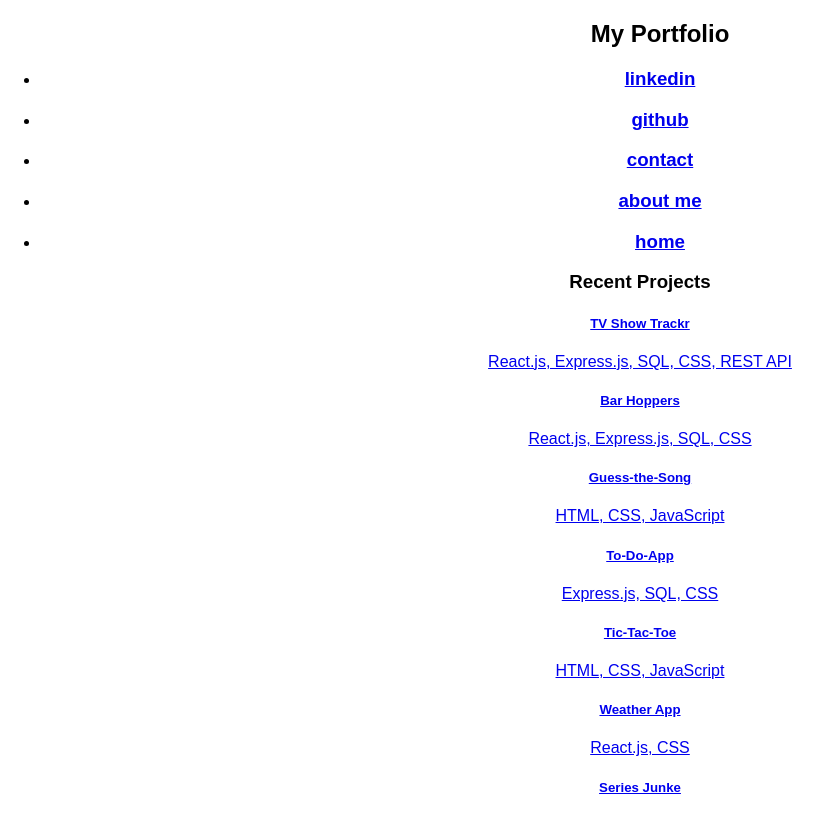
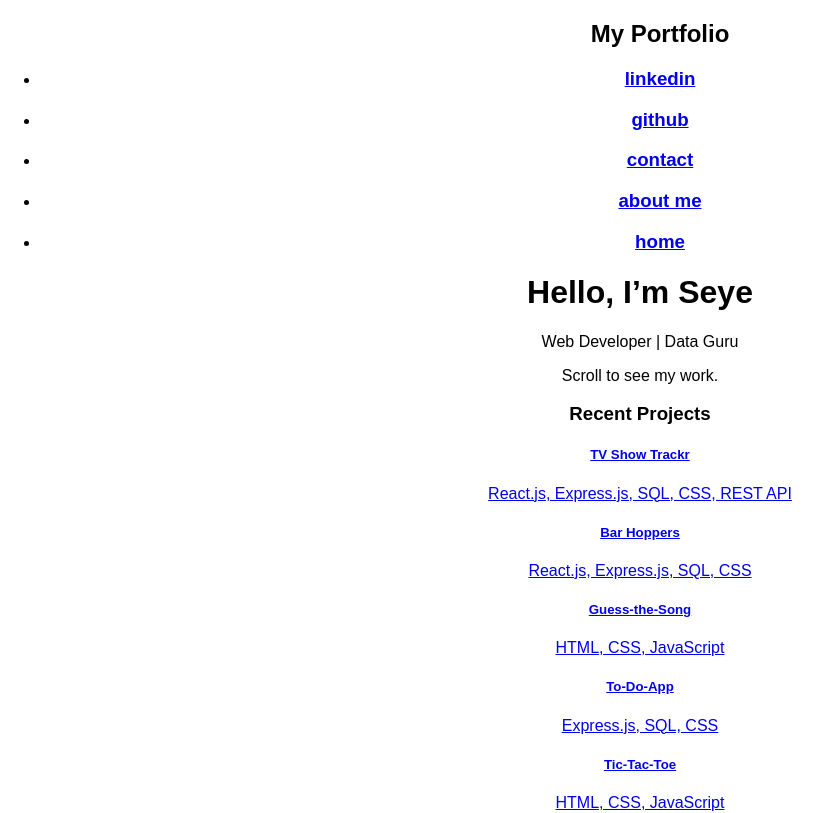
Before and after one commit to seyesij/portfolio, a React (Create React App) app in the folder my_website/: page / in a window 1280 px wide. Shown: the top 813 px of the page, without its empty margins (0-830 px from the left). Built offline with nearby package versions, Linux system fonts and the light colour scheme.

Commit message:
update links

```diff
--- a/my_website/src/components/Homepage.jsx
+++ b/my_website/src/components/Homepage.jsx
@@ -2,17 +2,20 @@ import React, { Component } from 'react';
 import { Link } from 'react-router-dom';
 
 class Homepage extends Component {
-
   render(){
     return (
       <div className="home">
-          <div className="heading">
-
-          </div>
+        <div class="heading">
+            <div class="banner">
+              <h1>Hello, I’m Seye</h1>
+              <p>Web Developer | Data Guru</p>
+              <p>Scroll to see my work.</p>
+            </div>
+        </div>
           <div className="projects">
             <h3 className="projectheading">Recent Projects</h3>
              <div className="images">
-              <div className="p1"><a href="https://tvshowtrakr.herokuapp.com/" target="_blank" className="work">
+              <div className="p1"><a href="https://tvshowtrakr.herokuapp.com/" target="_blank" rel="noopener noreferrer" className="work">
                 <div className="overlay">
                   <div className="overlay-text">
                     <h5>TV Show Trackr</h5>
@@ -20,7 +23,7 @@ class Homepage extends Component {
                   </div>
                 </div>
               </a></div>
-              <div className="p2"><a href="https://barhoppers.herokuapp.com/" target="_blank" className="work">
+              <div className="p2"><a href="https://barhoppers.herokuapp.com/" target="_blank" rel="noopener noreferrer" className="work">
                 <div class="overlay">
                   <div class="overlay-text">
                     <h5>Bar Hoppers</h5>
@@ -28,7 +31,7 @@ class Homepage extends Component {
                   </div>
                 </div>
               </a></div>
-              <div className="p3"><a href="http://guessthesong.bitballoon.com/" target="_blank" className="work">
+              <div className="p3"><a href="http://guessthesong.bitballoon.com/" target="_blank" rel="noopener noreferrer" className="work">
                 <div className="overlay">
                   <div className="overlay-text">
                     <h5>Guess-the-Song</h5>
@@ -36,7 +39,7 @@ class Homepage extends Component {
                   </div>
                 </div>
               </a></div>
-              <div className="p4"><a href="https://to-dosapp.herokuapp.com/" target="_blank" className="work">
+              <div className="p4"><a href="https://to-dosapp.herokuapp.com/" target="_blank" rel="noopener noreferrer" className="work">
                 <div className="overlay">
                   <div className="overlay-text">
                     <h5>To-Do-App</h5>
@@ -44,7 +47,7 @@ class Homepage extends Component {
                   </div>
                 </div>
               </a></div>
-              <div className="p5"><a href="http://seyetictactoegame.bitballoon.com/" target="_blank" className="work">
+              <div className="p5"><a href="http://seyetictactoegame.bitballoon.com/" target="_blank" rel="noopener noreferrer" className="work">
                 <div className="overlay">
                   <div className="overlay-text">
                     <h5>Tic-Tac-Toe</h5>
@@ -52,7 +55,7 @@ class Homepage extends Component {
                   </div>
                 </div>
               </a></div>
-              <div className="p6"><a href="http://seyereact-weatherapp.bitballoon.com/" target="_blank" className="work">
+              <div className="p6"><a href="http://seyereact-weatherapp.bitballoon.com/" rel="noopener noreferrer" target="_blank" className="work">
                 <div className="overlay">
                   <div className="overlay-text">
                     <h5>Weather App</h5>
@@ -60,7 +63,7 @@ class Homepage extends Component {
                   </div>
                 </div>
               </a></div>
-              <div className="p7"><a href="https://seriesjunkie.herokuapp.com/" target="_blank" className="work">
+              <div className="p7"><a href="https://seriesjunkie.herokuapp.com/" target="_blank" rel="noopener noreferrer" className="work">
                 <div className="overlay">
                   <div className="overlay-text">
                     <h5>Series Junke</h5>
@@ -68,7 +71,7 @@ class Homepage extends Component {
                   </div>
                 </div>
               </a></div>
-              <div className="p8"><a href="https://github.com/seyesij/cocktail_app" target="_blank" className="work">
+              <div className="p8"><a href="https://github.com/seyesij/cocktail_app" target="_blank" rel="noopener noreferrer" className="work">
                 <div className="overlay">
                   <div className="overlay-text">
                     <h5>Cocktail Recipes</h5>
```
